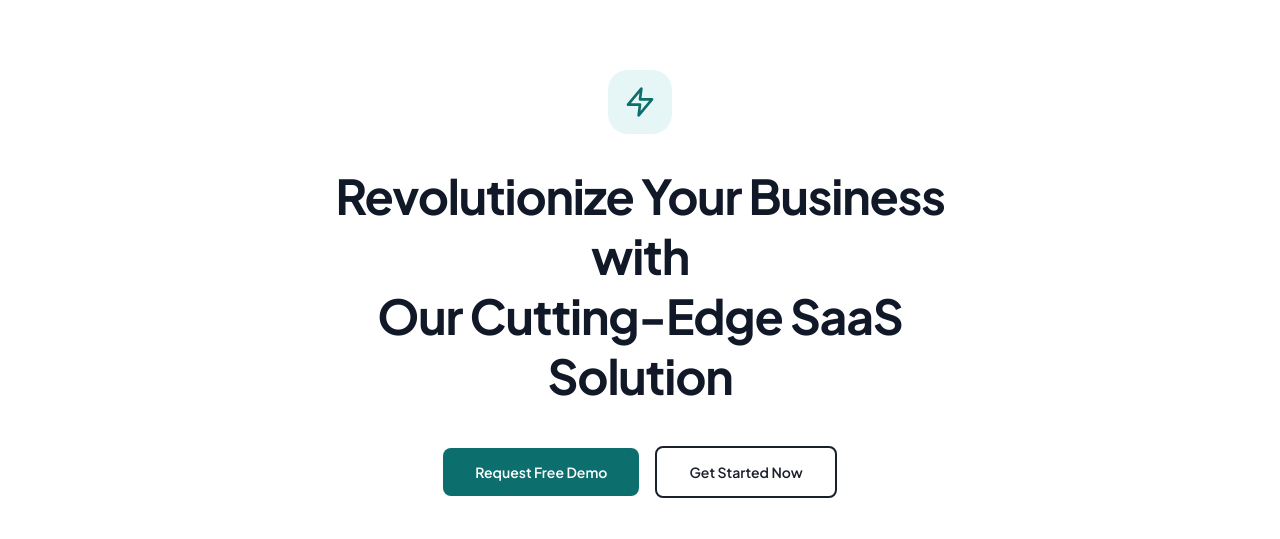
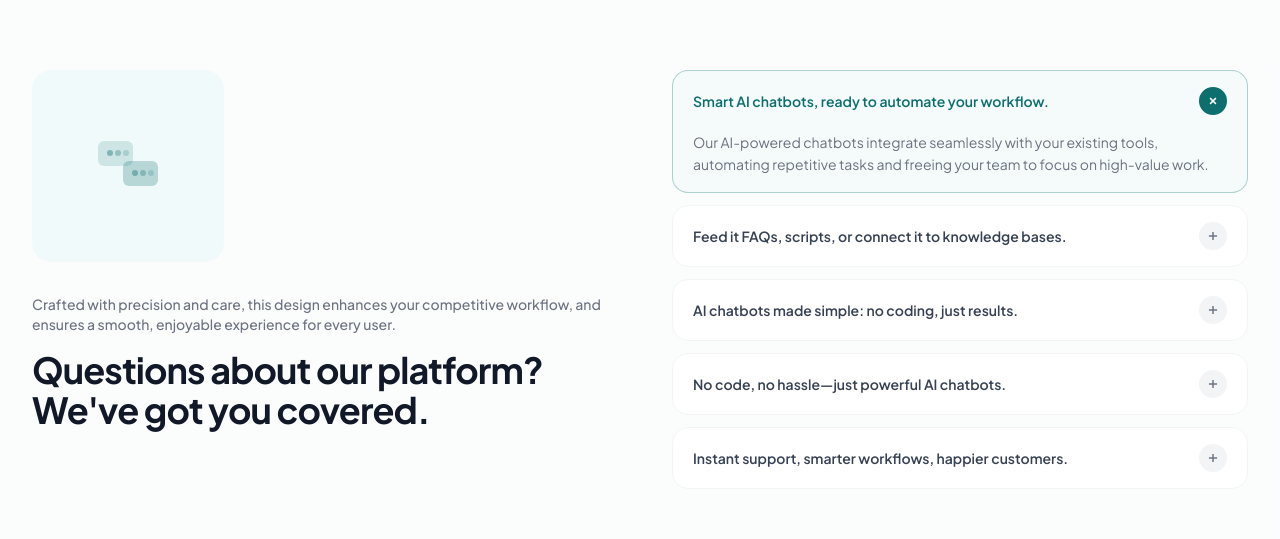
Before and after one commit to habtamubaye-devsec/Task-Spare, a Next.js app in the folder frontend/: page / in a window 1280 px wide. Shown: the part 3492-4031 px from the top of the page. Built offline with nearby package versions, Linux system fonts and the light colour scheme; no server answers.

Commit message:
feat: Add core landing page components including Hero, Navbar, Features, PowerfulPlatform, Testimonial, FAQ, and Footer.

```diff
--- /dev/null
+++ b/frontend/components/landing/FAQ.tsx
@@ -0,0 +1,126 @@
+"use client";
+
+/* ─── FAQ Section ─── */
+/* Left: heading + illustration. Right: accordion questions list.
+   Matches the TaskIQ design: "Questions about our platform? We've got you covered." */
+
+import { useState } from "react";
+
+const faqs = [
+  {
+    q: "Smart AI chatbots, ready to automate your workflow.",
+    a: "Our AI-powered chatbots integrate seamlessly with your existing tools, automating repetitive tasks and freeing your team to focus on high-value work.",
+  },
+  {
+    q: "Feed it FAQs, scripts, or connect it to knowledge bases.",
+    a: "Simply upload your documentation, FAQs, or connect your knowledge base. The chatbot learns and adapts to provide accurate, contextual responses.",
+  },
+  {
+    q: "AI chatbots made simple: no coding, just results.",
+    a: "Set up your chatbot in minutes with our no-code builder. Drag and drop components, define conversation flows, and deploy instantly.",
+  },
+  {
+    q: "No code, no hassle—just powerful AI chatbots.",
+    a: "Our visual builder eliminates the need for technical expertise. Anyone on your team can create, manage, and optimize chatbot experiences.",
+  },
+  {
+    q: "Instant support, smarter workflows, happier customers.",
+    a: "Deliver 24/7 support, reduce response times by up to 80%, and increase customer satisfaction with intelligent, always-on assistance.",
+  },
+];
+
+export function FAQ() {
+  const [openIndex, setOpenIndex] = useState<number | null>(0);
+
+  return (
+    <section className="section-padding bg-gray-50/60">
+      <div className="mx-auto max-w-7xl px-6 lg:px-8">
+        <div className="grid lg:grid-cols-2 gap-12 lg:gap-16 items-start">
+          {/* Left — Heading + illustration */}
+          <div>
+            {/* Illustration placeholder */}
+            <div className="w-48 h-48 mx-auto lg:mx-0 mb-8 relative">
+              <div className="w-full h-full rounded-2xl bg-teal-50 flex items-center justify-center">
+                <svg width="80" height="80" viewBox="0 0 80 80" fill="none">
+                  {/* Chat bubble illustration */}
+                  <rect x="10" y="15" width="35" height="25" rx="6" fill="#0d6e6e" fillOpacity="0.15" />
+                  <rect x="35" y="35" width="35" height="25" rx="6" fill="#0d6e6e" fillOpacity="0.25" />
+                  <circle cx="22" cy="27" r="3" fill="#0d6e6e" fillOpacity="0.4" />
+                  <circle cx="30" cy="27" r="3" fill="#0d6e6e" fillOpacity="0.3" />
+                  <circle cx="38" cy="27" r="3" fill="#0d6e6e" fillOpacity="0.2" />
+                  <circle cx="47" cy="47" r="3" fill="#0d6e6e" fillOpacity="0.4" />
+                  <circle cx="55" cy="47" r="3" fill="#0d6e6e" fillOpacity="0.3" />
+                  <circle cx="63" cy="47" r="3" fill="#0d6e6e" fillOpacity="0.2" />
+                </svg>
+              </div>
+            </div>
+
+            <p className="text-sm text-gray-400 mb-2 font-medium">
+              Crafted with precision and care, this design enhances your
+              competitive workflow, and ensures a smooth, enjoyable experience
+              for every user.
+            </p>
+            <h2 className="text-3xl sm:text-4xl font-bold tracking-tight text-gray-900 mt-4">
+              Questions about our platform?{" "}
+              <span className="block">We&apos;ve got you covered.</span>
+            </h2>
+          </div>
+
+          {/* Right — Accordion */}
+          <div className="space-y-3">
+            {faqs.map((faq, i) => {
+              const isOpen = openIndex === i;
+              return (
+                <div
+                  key={i}
+                  className={`rounded-xl border transition-colors duration-200 ${
+                    isOpen
+                      ? "border-teal/30 bg-teal-50/50"
+                      : "border-gray-100 bg-white"
+                  }`}
+                >
+                  <button
+                    onClick={() => setOpenIndex(isOpen ? null : i)}
+                    className="w-full flex items-center justify-between px-5 py-4 text-left"
+                  >
+                    <span
+                      className={`text-sm font-semibold transition-colors ${
+                        isOpen ? "text-teal" : "text-gray-700"
+                      }`}
+                    >
+                      {faq.q}
+                    </span>
+                    <span
+                      className={`ml-4 flex-shrink-0 w-7 h-7 rounded-full flex items-center justify-center transition-all duration-300 ${
+                        isOpen
+                          ? "bg-teal text-white rotate-45"
+                          : "bg-gray-100 text-gray-500"
+                      }`}
+                    >
+                      <svg width="14" height="14" viewBox="0 0 24 24" fill="none" stroke="currentColor" strokeWidth="2.5">
+                        <line x1="12" y1="5" x2="12" y2="19" />
+                        <line x1="5" y1="12" x2="19" y2="12" />
+                      </svg>
+                    </span>
+                  </button>
+                  <div
+                    style={{
+                      maxHeight: isOpen ? "300px" : "0px",
+                      overflow: "hidden",
+                      opacity: isOpen ? 1 : 0,
+                      transition: "max-height 0.35s cubic-bezier(0.4, 0, 0.2, 1), opacity 0.25s ease",
+                    }}
+                  >
+                    <p className="px-5 pb-4 text-sm leading-relaxed" style={{ color: "#6b7280" }}>
+                      {faq.a}
+                    </p>
+                  </div>
+                </div>
+              );
+            })}
+          </div>
+        </div>
+      </div>
+    </section>
+  );
+}
```
